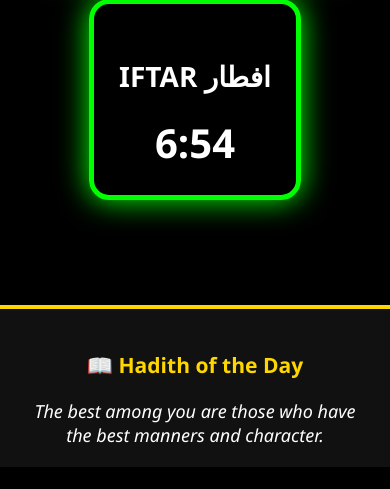
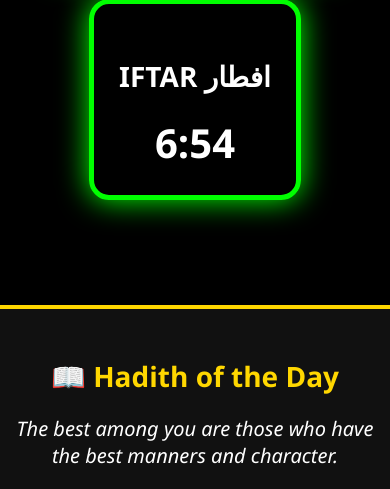
Before and after one commit to mazimmanzoor/jamia-masjid-barzulla, a Flask app: page / in a window 390 px wide. Shown: the part 1223-1712 px from the top of the page. Before the commit the page ends 1690 px from the top, so only its background shows below. Run offline with Flask 3, Linux system fonts and the light colour scheme.

Commit message:
Update style.css

```diff
--- a/static/style.css
+++ b/static/style.css
@@ -191,18 +191,20 @@ h1 {
     padding: 40px;
     border-top: 4px solid gold;
     background: #111;
-    font-size: 28px;
+    font-size: 24px;   /* Updated font size */
     color: white;
     text-align: center;
+    width: 100%;       /* Full width */
 }
 
 .hadith-box h3 {
     color: gold;
     margin-bottom: 20px;
+    font-size: 28px;   /* Slightly bigger heading */
 }
 
 .hadith-box p {
-    max-width: 1000px;
+    max-width: 100%;   /* Full width paragraph */
     margin: auto;
     font-style: italic;
 }
@@ -210,7 +212,7 @@ h1 {
 /* Mobile Responsive */
 @media (max-width: 768px) {
     .hadith-box {
-        font-size: 18px;
+        font-size: 20px;  /* Adjusted mobile size */
         padding: 20px;
     }
 }
```
